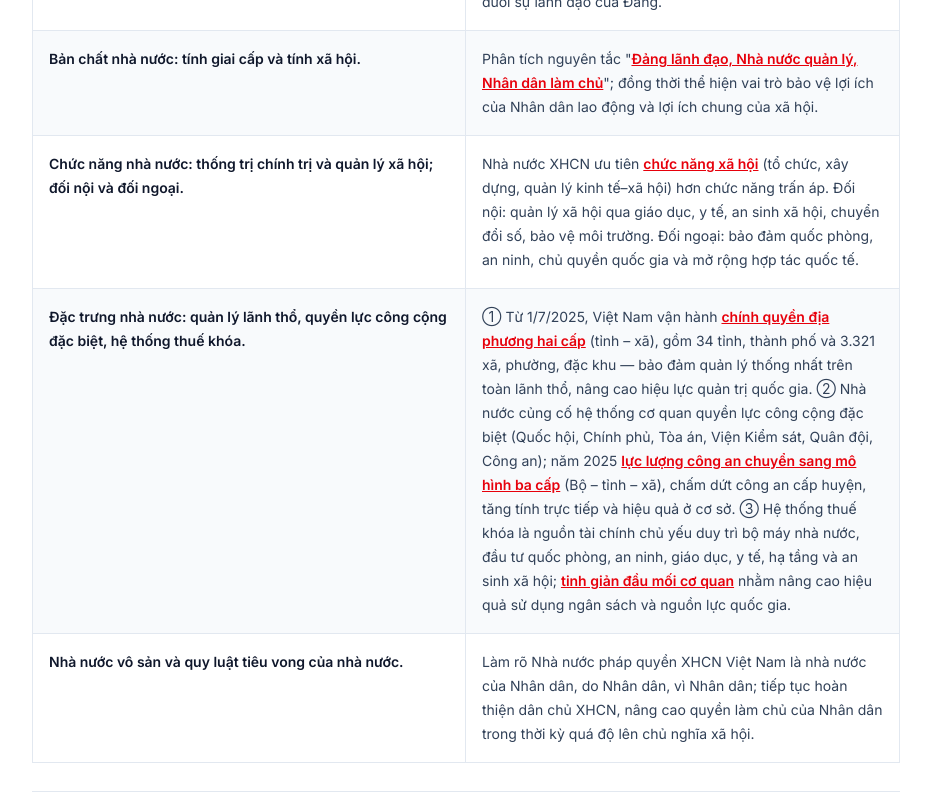
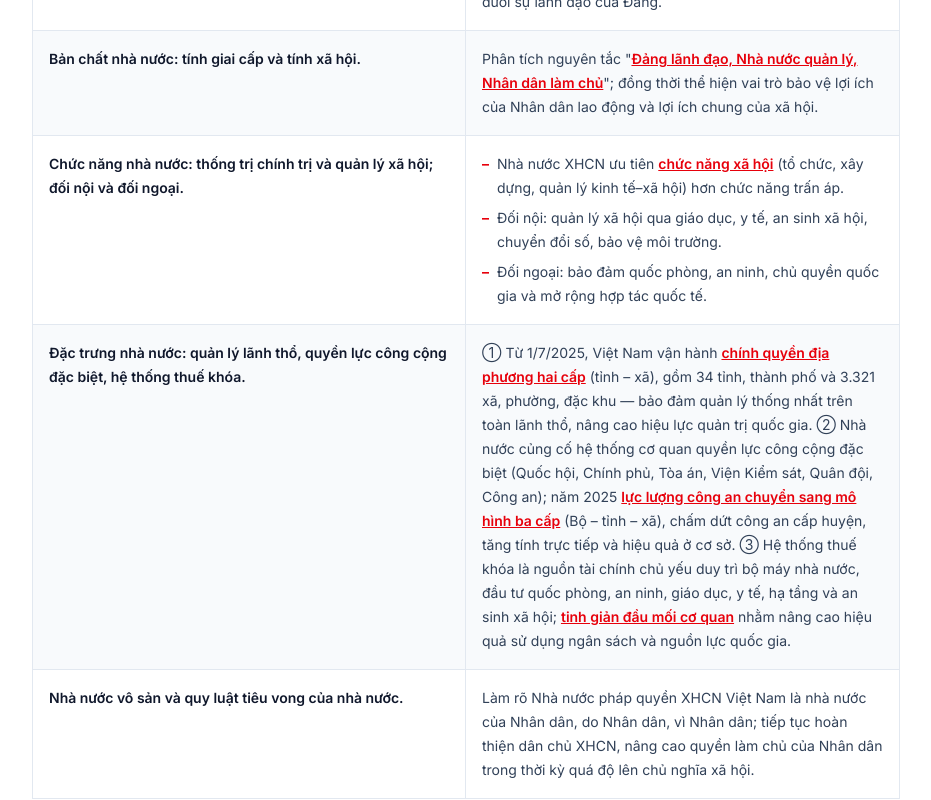
Before and after one commit to phanhoangs26/MLN122, a React (Vite) app: page /vietnam in a window 1280 px wide. Shown: the part 1940-2740 px from the top of the page, without its empty margins (300-1231 px from the left). Built offline with nearby package versions, Linux system fonts and the light colour scheme.

Commit message:
feat: render chuc-nang row as 3 bullet points

```diff
--- a/src/app/data/vietnamContent.ts
+++ b/src/app/data/vietnamContent.ts
@@ -33,10 +33,24 @@ export const theoryBridge = {
     },
     {
       theory: 'Chức năng nhà nước: thống trị chính trị và quản lý xã hội; đối nội và đối ngoại.',
-      parts: [
-        { text: 'Nhà nước XHCN ưu tiên ' },
-        { text: 'chức năng xã hội', href: 'https://thuvienphapluat.vn/phap-luat/ho-tro-phap-luat/chuc-nang-cua-nha-nuoc-xa-hoi-chu-nghia-la-gi-ban-chat-cua-nha-nuoc-xa-hoi-chu-nghia-nhu-the-nao-178536-128731.html' },
-        { text: ' (tổ chức, xây dựng, quản lý kinh tế–xã hội) hơn chức năng trấn áp. Đối nội: quản lý xã hội qua giáo dục, y tế, an sinh xã hội, chuyển đổi số, bảo vệ môi trường. Đối ngoại: bảo đảm quốc phòng, an ninh, chủ quyền quốc gia và mở rộng hợp tác quốc tế.' },
+      bullets: [
+        {
+          parts: [
+            { text: 'Nhà nước XHCN ưu tiên ' },
+            { text: 'chức năng xã hội', href: 'https://thuvienphapluat.vn/phap-luat/ho-tro-phap-luat/chuc-nang-cua-nha-nuoc-xa-hoi-chu-nghia-la-gi-ban-chat-cua-nha-nuoc-xa-hoi-chu-nghia-nhu-the-nao-178536-128731.html' },
+            { text: ' (tổ chức, xây dựng, quản lý kinh tế–xã hội) hơn chức năng trấn áp.' },
+          ],
+        },
+        {
+          parts: [
+            { text: 'Đối nội: quản lý xã hội qua giáo dục, y tế, an sinh xã hội, chuyển đổi số, bảo vệ môi trường.' },
+          ],
+        },
+        {
+          parts: [
+            { text: 'Đối ngoại: bảo đảm quốc phòng, an ninh, chủ quyền quốc gia và mở rộng hợp tác quốc tế.' },
+          ],
+        },
       ],
     },
     {
--- a/src/app/pages/VietnamState.tsx
+++ b/src/app/pages/VietnamState.tsx
@@ -116,7 +116,23 @@ export default function VietnamState() {
                 <div key={i} className={`grid grid-cols-2 border-b border-slate-200 last:border-0 ${i % 2 === 0 ? 'bg-white' : 'bg-slate-50'}`}>
                   <div className="px-4 py-4 text-sm leading-6 text-slate-900 font-semibold border-r border-slate-200">{m.theory}</div>
                   <div className="px-4 py-4 text-sm leading-6 text-slate-700">
-                    {m.parts ? (
+                    {m.bullets ? (
+                      <ul className="space-y-1.5">
+                        {m.bullets.map((b, k) => (
+                          <li key={k} className="flex gap-2">
+                            <span className="shrink-0 font-black text-red-600">–</span>
+                            <span>
+                              {b.parts.map((part, j) =>
+                                part.href ? (
+                                  <a key={j} href={part.href} target="_blank" rel="noopener noreferrer"
+                                    className="font-semibold text-red-600 underline hover:text-red-700">{part.text}</a>
+                                ) : <span key={j}>{part.text}</span>
+                              )}
+                            </span>
+                          </li>
+                        ))}
+                      </ul>
+                    ) : m.parts ? (
                       m.parts.map((part, j) =>
                         part.href ? (
                           <a key={j} href={part.href} target="_blank" rel="noopener noreferrer"
```
